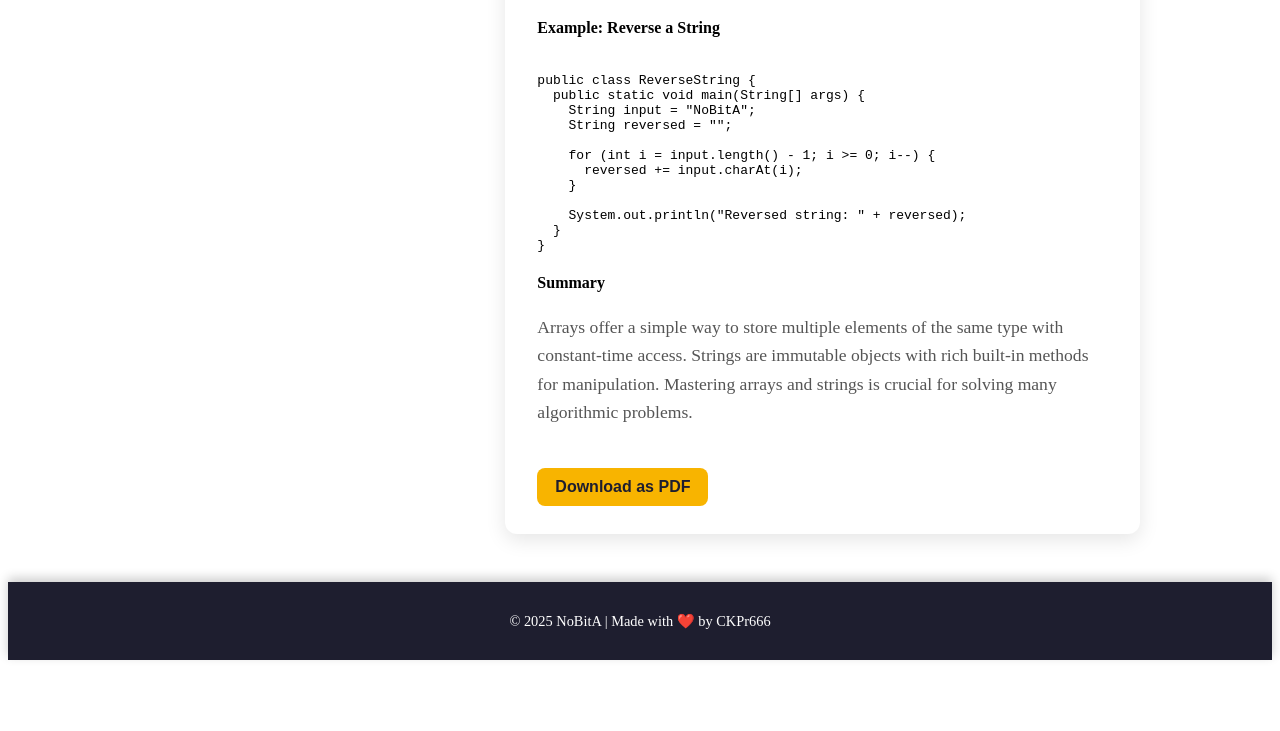
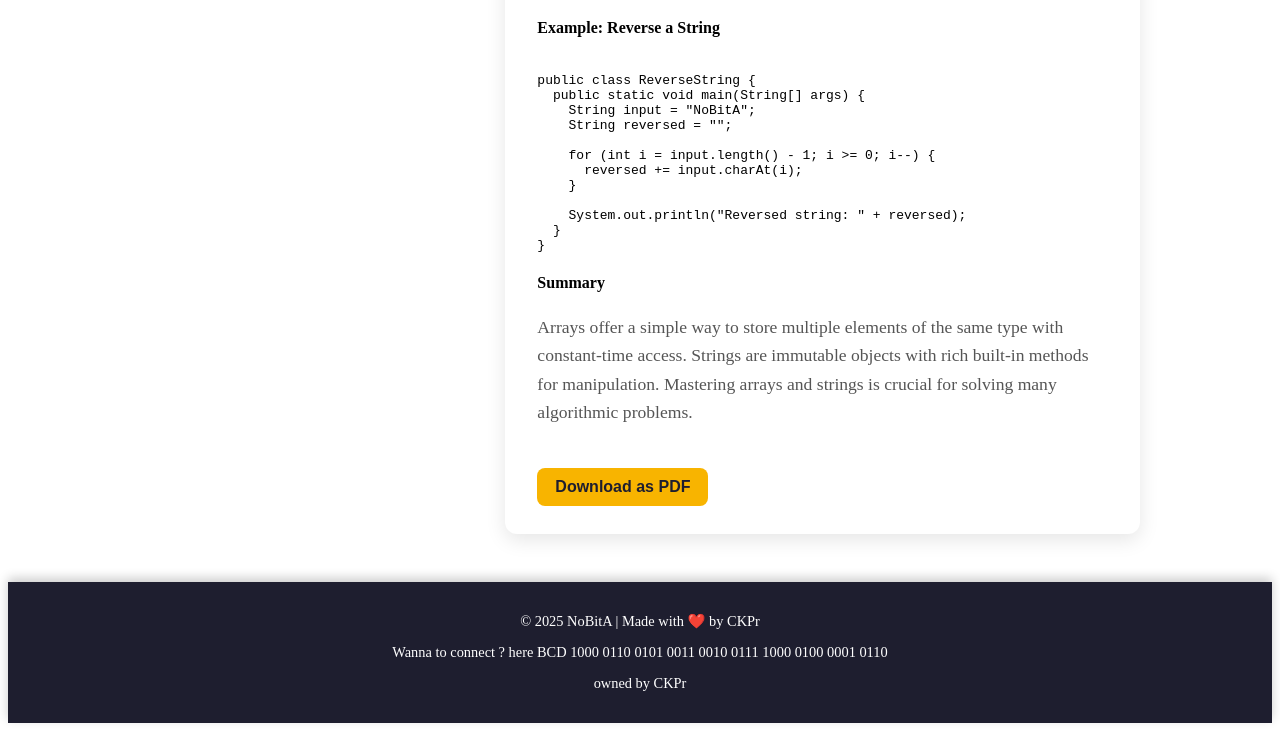
Before and after one commit to CKPr666/ckpr666.github.io, a plain HTML site: page index.html in a window 1280 px wide. Shown: the part 1530-2261 px from the top of the page. Before the commit the page ends 2198 px from the top, so only its background shows below. Drawn offline with nearby package versions, Linux system fonts and the light colour scheme.

Commit message:
added footer

```diff
--- a/index.html
+++ b/index.html
@@ -28,7 +28,10 @@
   </div>
 
   <footer>
-    <p>© 2025 NoBitA | Made with ❤️ by CKPr666</p>
+    <p>© 2025 NoBitA | Made with ❤️ by CKPr</p>
+    <p>Wanna to connect ? here BCD 1000 0110 0101 0011 0010 0111 1000 0100 0001 0110
+</p>
+<p> owned by CKPr</p>
   </footer>
 
   <!-- jsPDF library for PDF generation -->
```
